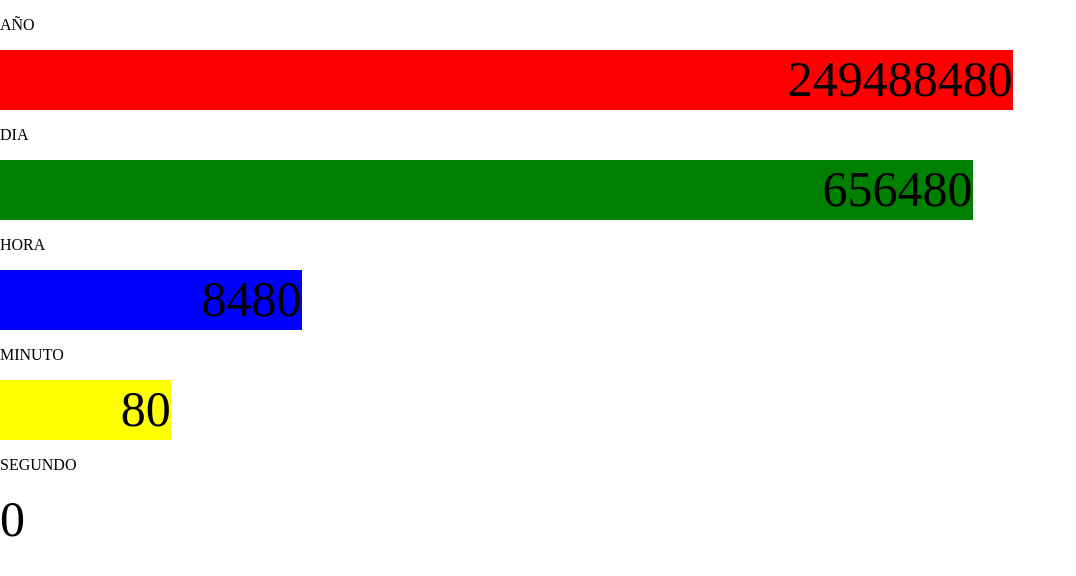
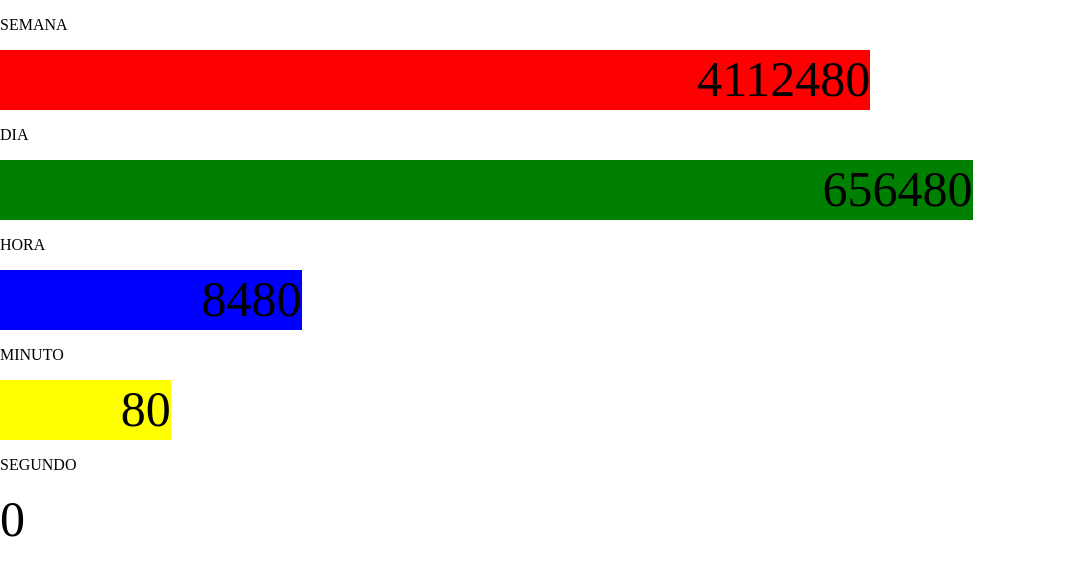
Before and after one commit to aamatecarrion/reloj, a plain HTML site: page index.html in a window 1280 px wide. Shown: the whole page, without its empty margins (0-1076 px from the left). Drawn offline with Linux system fonts and the light colour scheme.

Commit message:
Update index.html

```diff
--- a/index.html
+++ b/index.html
@@ -10,7 +10,7 @@
 			text-align: right;
 			font-size: 50px;
 		}
-		#year {
+		#semana {
 			background: red;
 		}
 		#dia {
@@ -32,8 +32,8 @@
 	</style>
 </head>
 <body>
-<p>AÑO</p>
-<div id="year"></div>
+<p>SEMANA</p>
+<div id="semana"></div>
 <p>DIA</p>
 <div id="dia"></div>
 <p>HORA</p>
@@ -47,10 +47,10 @@ function milisegundos() {
 	const d = new Date();
 	ms = d.getTime();
 
-	ms_year = ms % 31536000000;
-	porcentajeyear = ms_year / 315360000;
-    document.getElementById("year").style.width = porcentajeyear + "%";
-	document.getElementById("year").innerHTML = Math.floor(ms_year / 100);
+	ms_semana = ms % 604800000;
+	porcentajesemana = ms_semana / 6048000;
+    document.getElementById("semana").style.width = porcentajesemana + "%";
+	document.getElementById("semana").innerHTML = Math.floor(ms_semana / 100);
 
 	ms_dia = ms % 86400000;
 	porcentajedia = ms_dia / 864000;
```
